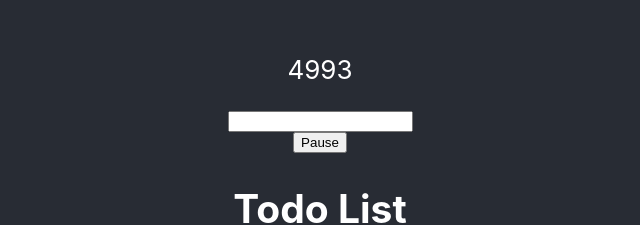
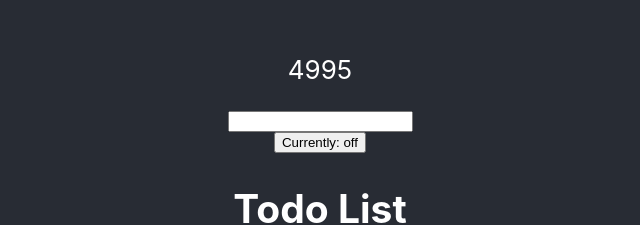
Before and after one commit to yingmo55/Todo-List, a React (Create React App) app: page / in a window 1280 px wide. Shown: the part 193-418 px from the top of the page, without its empty margins (320-960 px from the left). Built offline with nearby package versions, Linux system fonts and the light colour scheme.

Commit message:
Add more function to timer toggle button
- Change text to 'Loading...' until everything is loaded
- Change text of toggle button according to timer status

```diff
--- a/src/Components/Pomodoro/Timer/Timer.js
+++ b/src/Components/Pomodoro/Timer/Timer.js
@@ -13,6 +13,7 @@ const countdown = () => {
 useEffect(() => {
     if (!pauseTimer) {
         const timeInterval = setInterval(countdown, 1000);
+
     return () => {
         clearInterval(timeInterval);
     };
@@ -21,7 +22,22 @@ useEffect(() => {
 
 const toggleTimer = () => {
     setPauseTimer(!pauseTimer);
+    if (toggleTimerButton){
     toggleTimerButton.innerHTML = pauseTimer ?  'Currently: on' : 'Currently: off';
+    }
+
+}
+
+useEffect(()=> {
+    if (toggleTimerButton){
+        toggleTimerButton.innerHTML = pauseTimer ?  'Currently: on' : 'Currently: off';
+        }
+}, [toggleTimerButton])
+
+const parseTime = () => {
+    const formattedTime = {};
+
+    return formattedTime;
 }
 
 
@@ -33,7 +49,7 @@ const toggleTimer = () => {
             <option value="5" />
             <option value="10" />
         </datalist>
-        <button onClick={toggleTimer} id='toggleTimer'>Pause</button>
+        <button onClick={toggleTimer} id='toggleTimer'>Loading...</button>
         </>
     );
 }
```
